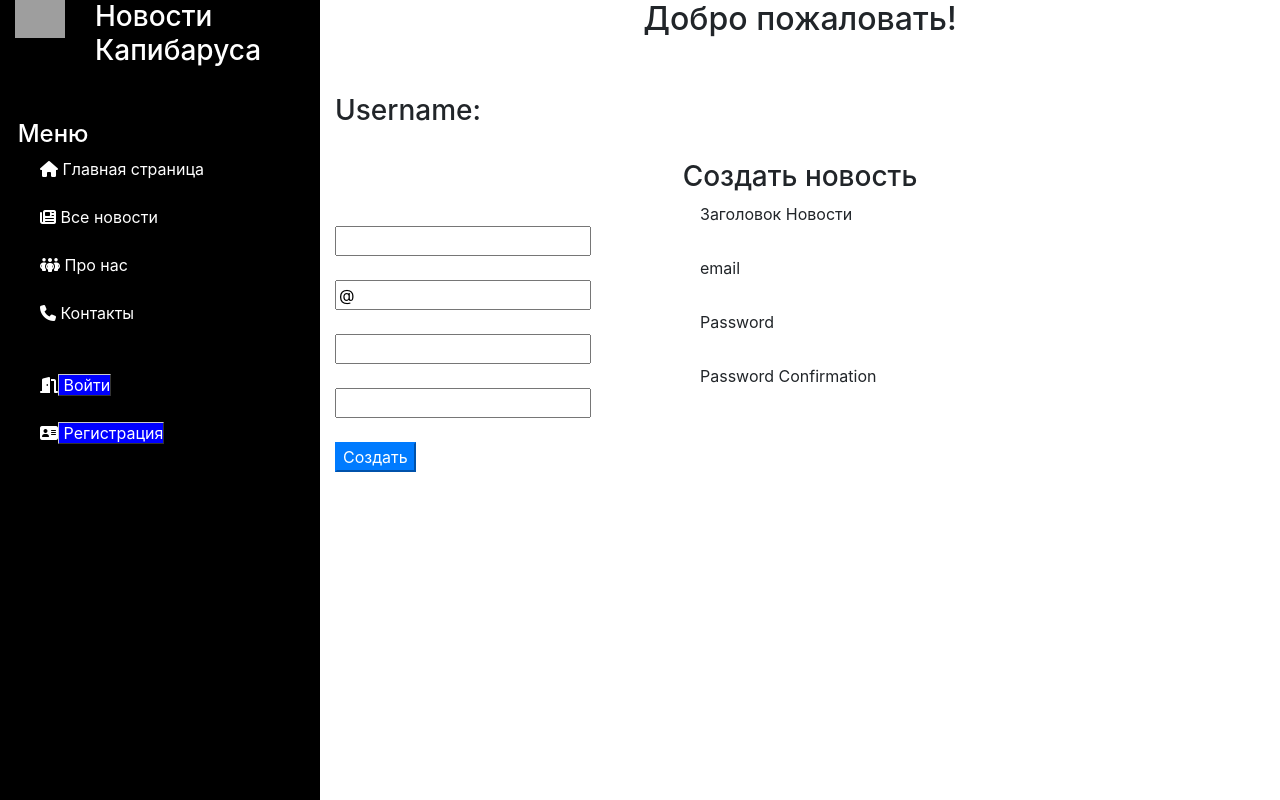
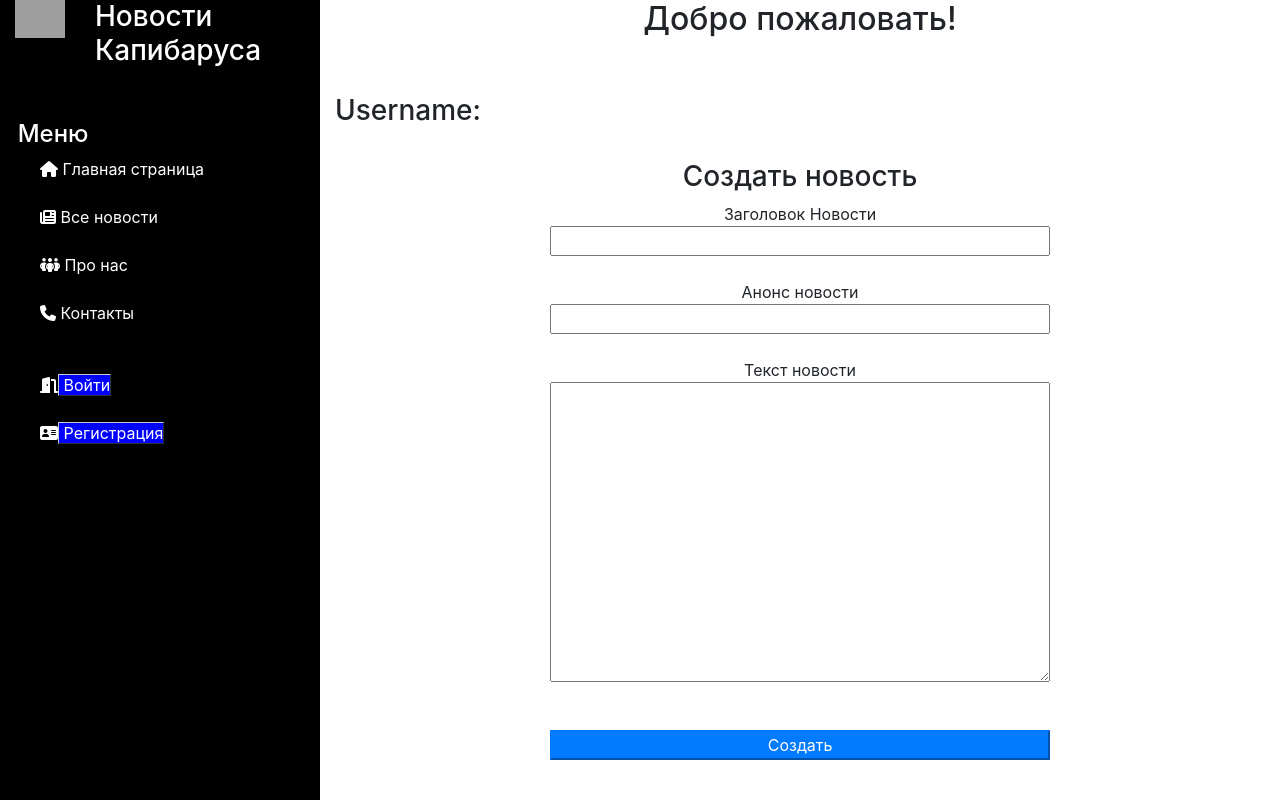
Before and after one commit to user487652/pyll, a Django app: page /Account.html in a window 1280 px wide. Run offline with Django 4.2, Linux system fonts and the light colour scheme; some libraries are stand-ins or nearby versions; grey boxes are pictures that could not be loaded.

Commit message:
Change 14112023

```diff
--- a/NewStudyRostelecom/main/static/main/css/style.css
+++ b/NewStudyRostelecom/main/static/main/css/style.css
@@ -43,10 +43,17 @@ body {
 .account {
     display: block;
     margin: 0 auto;
-    width: 200px;
+    width: 500px;
 }
 
 #SideBar {
     height:100vh;
     background-color: black;
 }
+
+#fulltext {
+    display: block;
+    margin: 0 auto;
+    width: 500px;
+    height: 300px;
+}
--- a/NewStudyRostelecom/main/templates/main/Account.html
+++ b/NewStudyRostelecom/main/templates/main/Account.html
@@ -10,22 +10,20 @@
 
     <br>
     <h3 class="text-center contacts">Создать новость</h3>
-    <form method="post">
+    <form method="post" class="text-center contacts">
         {% csrf_token %}
         <label for="zagolovok" class="account">Заголовок Новости</label>
-        <input type="text" id="zagolovok" value="">
+        <input type="text" class="account" id="zagolovok" value="">
         <br>
-        <label for="email" class="account">email</label>
-        <input type="email" id="email" value="@">
+        <label for="anounce" class="account">Анонс новости</label>
+        <input type="text" class="account" id="anounce" value="">
         <br>
-        <label for="Password" class="account">Password</label>
-        <input type="password" id="Password" value="">
-        <br>
-        <label for="Password Confirmation" class="account">Password Confirmation</label>
-        <input type="password" id="Password Confirmation" value="">
+        <label for="fulltext" class="account">Текст новости</label>
+        <textarea class="account" id="fulltext" rows="4" cols="50">
+        </textarea>
         <br>
         <br>
-        <input class="btn-primary" type="submit" value="Создать">
+        <input class="btn-primary account" type="submit" value="Создать">
     </form>
 </div>
 
```
